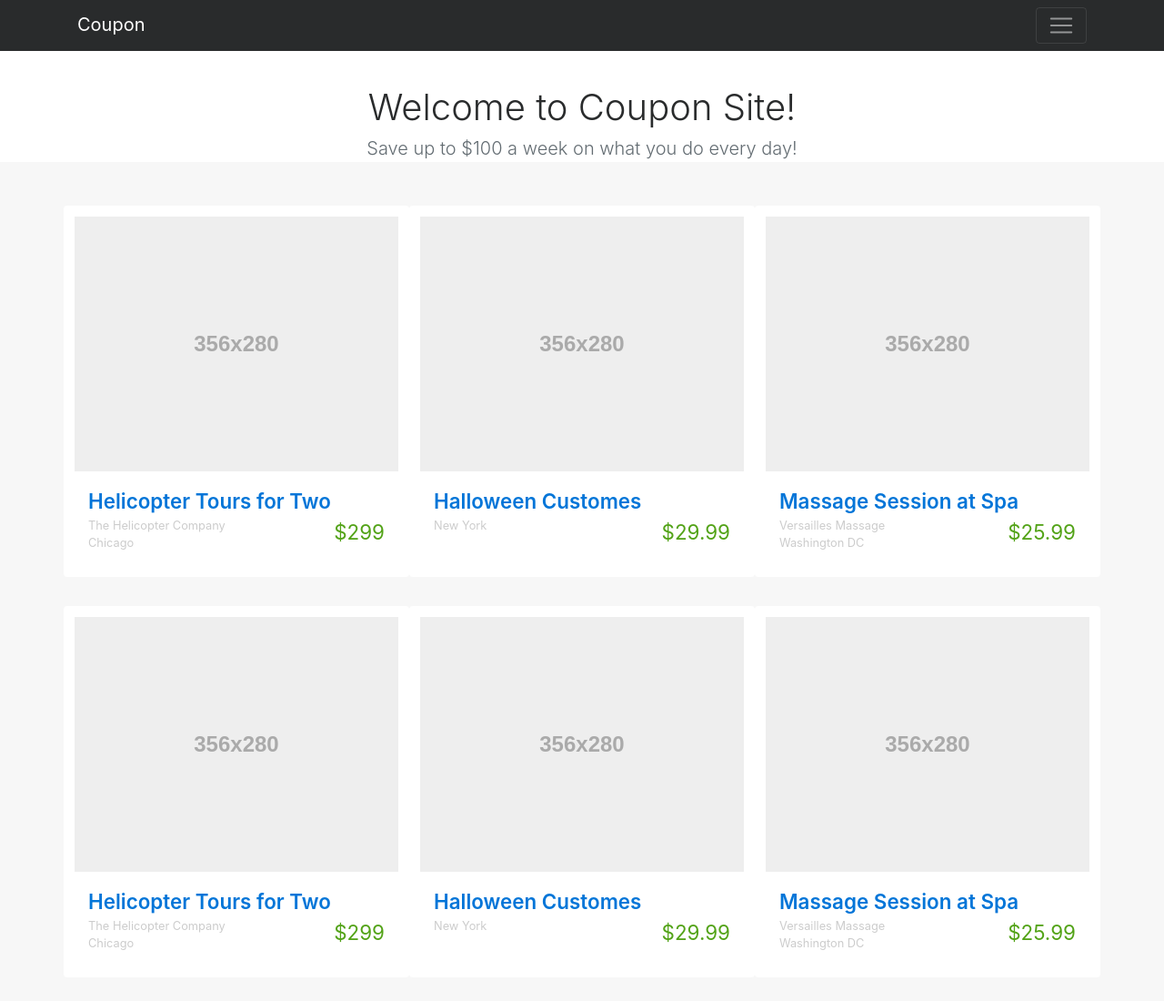
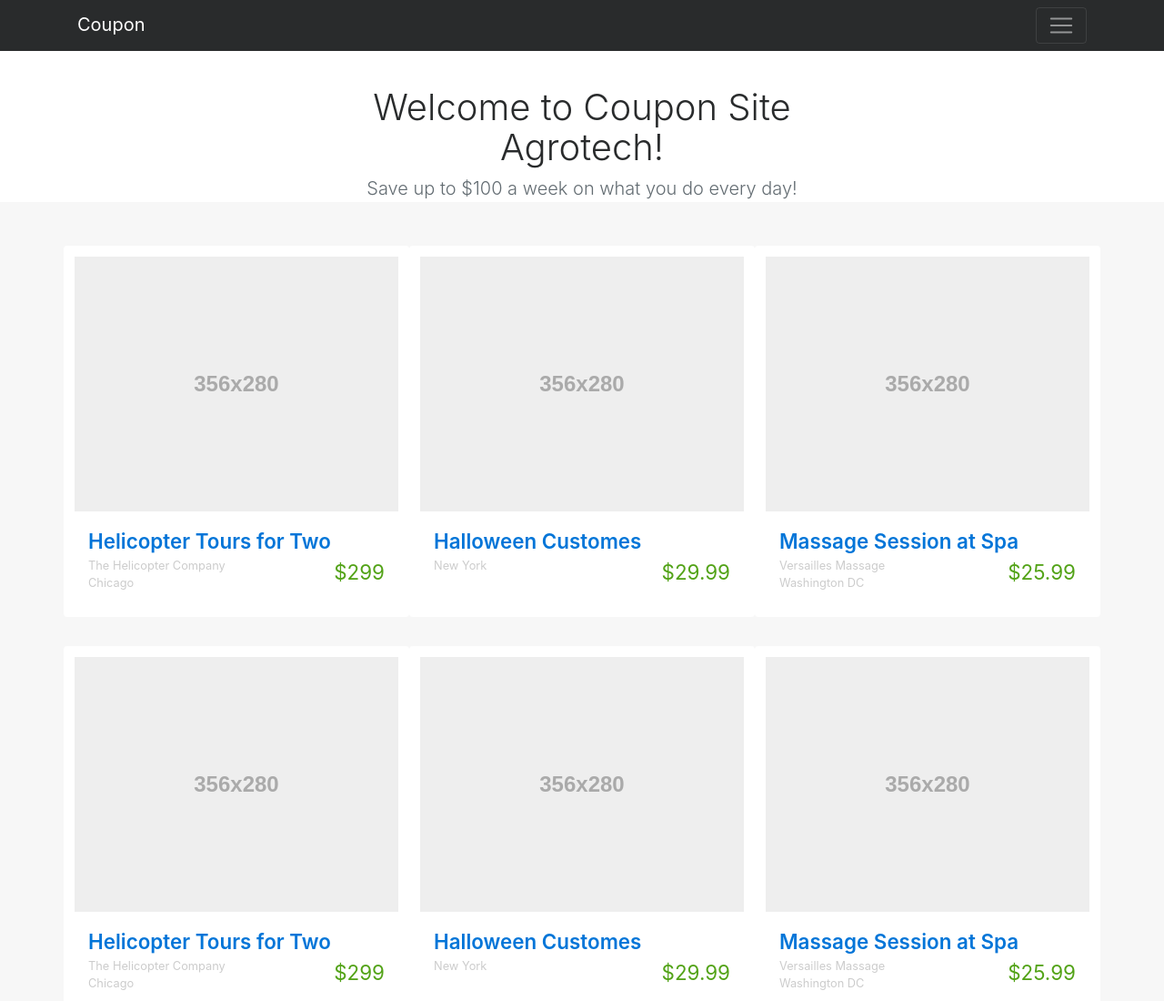
Before and after one commit to julian-fernandez/coupon-uxdi, a plain HTML site: page index.html in a window 1280 px wide. Shown: the top 1100 px of the page at 91% size. Drawn offline with nearby package versions, Linux system fonts and the light colour scheme; a script that the page names is missing.

Commit message:
mas cambios

```diff
--- a/index.html
+++ b/index.html
@@ -68,7 +68,7 @@ https://www.googletagmanager.com/gtag/js?id=UA-179015764-1
 
     <section class="jumbotron text-center">
         <div class="container">
-            <h1 class="jumbotron-heading jumbotron-heading-home">Welcome to Coupon Site!</h1>
+            <h1 class="jumbotron-heading jumbotron-heading-home">Welcome to Coupon Site Agrotech!</h1>
             <p class="lead text-muted">Save up to $100 a week on what you do every day!</p>
         </div>
     </section>
```
